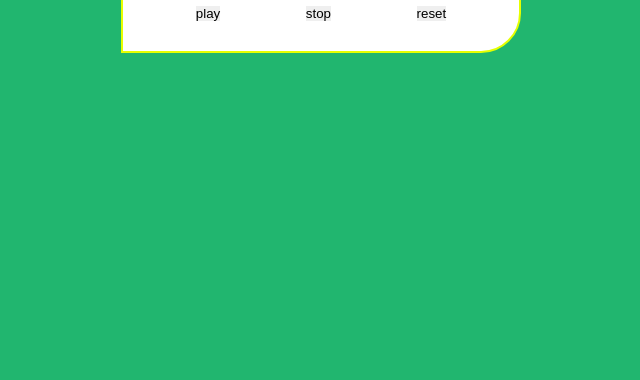
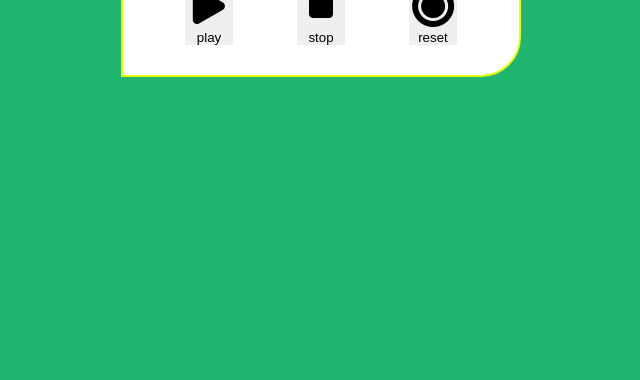
Before and after one commit to cem-sucu/chronometre, a plain HTML site: page index.html in a window 1280 px wide. Shown: the part 420-800 px from the top of the page, without its empty margins (319-959 px from the left). Drawn offline with Linux system fonts and the light colour scheme; the site is published under a folder, as on GitHub Pages, so addresses that start at the root find nothing.

Commit message:
fichier jpg

```diff
--- a/index.html
+++ b/index.html
@@ -20,12 +20,12 @@
         </div>
         <div class="controls">
             <button id="start" onclick="start()">
-                <img src="/assets/img/start.png" alt=""> play
+                <img src="./assets/img/start.png" alt=""> play
             </button>
             <button id="stop" onclick="stop()">
-                <img src="/assets/img/stop.png" alt="">stop</button>
+                <img src="./assets/img/stop.png" alt="">stop</button>
             <button id="reset" onclick="reset()">
-                <img src="/assets/img/reset.png" alt="">reset</button>
+                <img src="./assets/img/reset.png" alt="">reset</button>
         </div>
     </div>
 </body>
```
